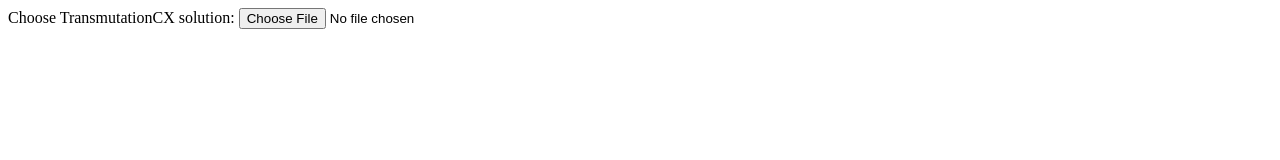
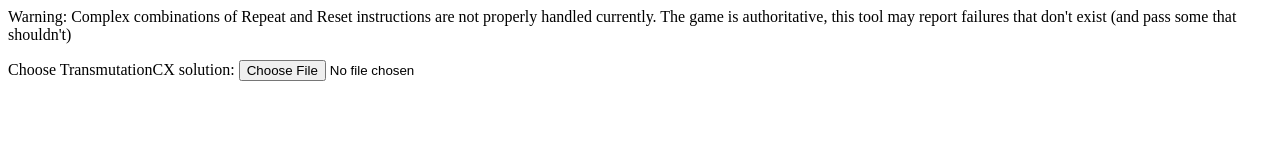
Before and after one commit to ssk97/ssk97.github.io, a plain HTML site: page index.html in a window 1280 px wide. Drawn offline with Linux system fonts and the light colour scheme; no server answers.

Commit message:
Add stat output and a warning about potential issues

```diff
--- a/index.html
+++ b/index.html
@@ -3,6 +3,7 @@
     <meta content="text/html;charset=utf-8" http-equiv="Content-Type"/>
   </head>
   <body>
+	<p>Warning: Complex combinations of Repeat and Reset instructions are not properly handled currently. The game is authoritative, this tool may report failures that don't exist (and pass some that shouldn't)</p>
 	<label for="solution">Choose TransmutationCX solution:</label>
 
 	<input type="file"
```
Also changed, not shown: 1 other file.
